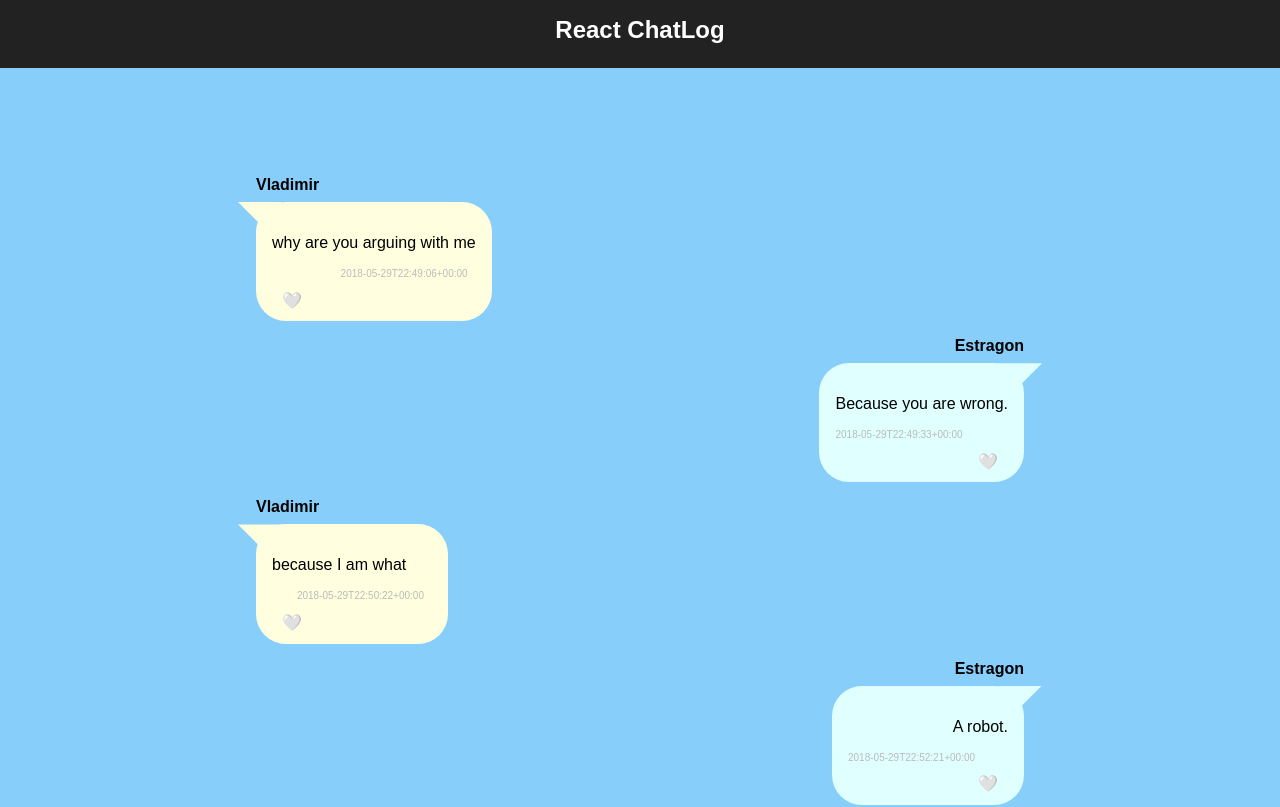
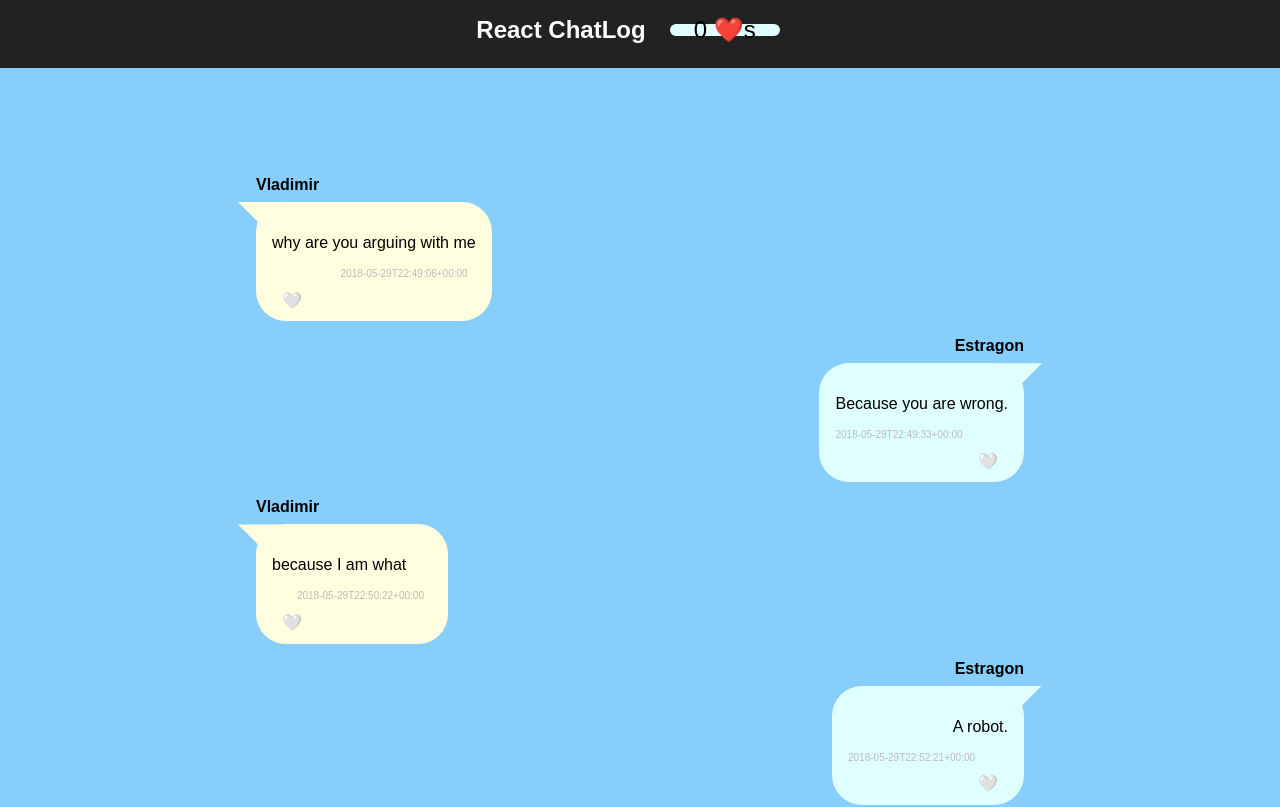
Before and after one commit to AdaGold/react-chatlog, a React (Vite) app: page / in a window 1280 px wide. Shown: the top 807 px of the page. Built offline with nearby package versions, Linux system fonts and the light colour scheme.

Commit message:
wave 3 done

```diff
--- a/src/App.jsx
+++ b/src/App.jsx
@@ -5,7 +5,9 @@ import ChatLog from './components/ChatLog.jsx';
 import chatMessages from './data/messages.json';
 
 const App = () => {
+
   const [entries, setEntries] = useState(chatMessages);
+
   const toggleLike = (id) => {
     const updatedEntries = entries.map((entry) => {
       if (entry.id === id) {
@@ -16,10 +18,16 @@ const App = () => {
     setEntries(updatedEntries);
   };
 
+  const likedCount = entries.filter(entry => entry.liked).length;
+
+
   return (
     <div id="App">
       <header>
         <h1>React ChatLog</h1>
+        <section className="widget" id="heartWidget">
+          {likedCount} ❤️s
+        </section>
       </header>
       <main>
         <ChatLog entries={entries} onLikeToggle={toggleLike} />
--- a/src/components/ChatLog.jsx
+++ b/src/components/ChatLog.jsx
@@ -19,7 +19,6 @@ const renderChatEntry = (entry, onLikeToggle, localSender) => {
 
 const ChatLog = ({ entries, onLikeToggle }) => {
   const localSender = entries[0]?.sender || '';
-
   return (
     <div className="chat-log">
       {entries.map(entry => renderChatEntry(entry, onLikeToggle, localSender))}
```
